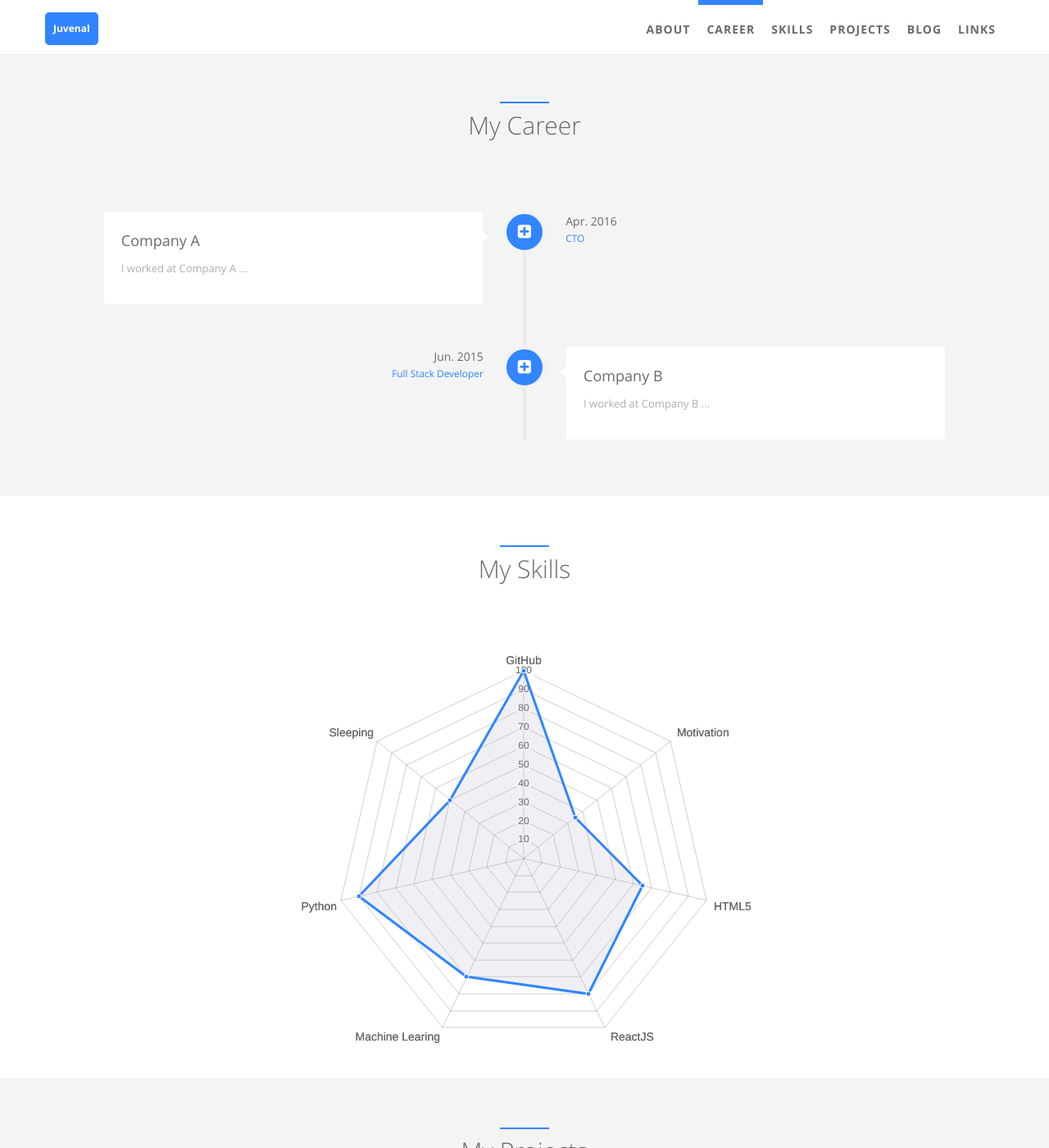
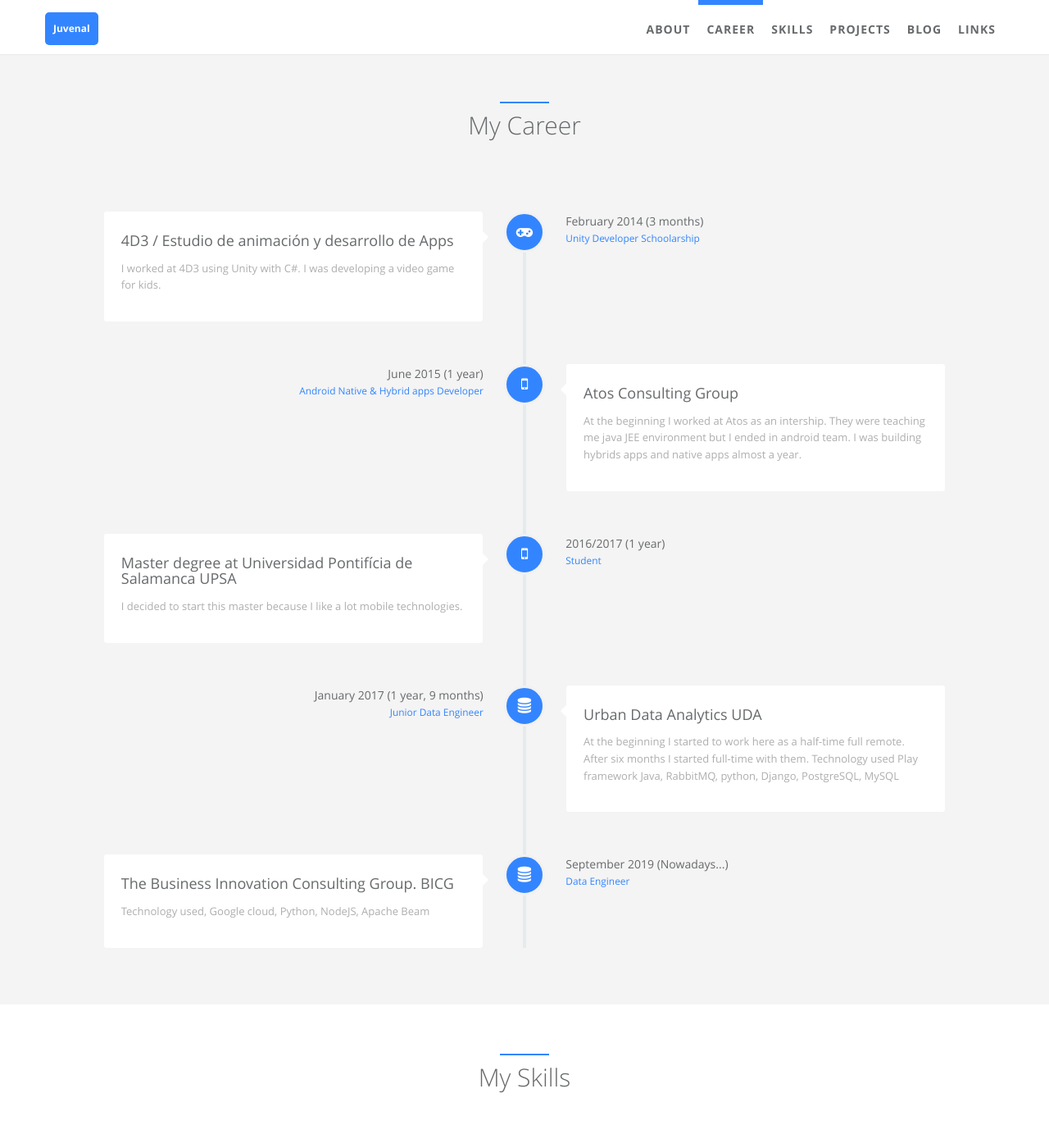
Before and after one commit to JuvenalSantiso/juvenalsantiso.github.io, a Jekyll site: the page built from index.html, in a window 1280 px wide and 1400 px high, scrolled down 818 px. Shown: the whole window at 82% size. Built offline with Jekyll 4.4.1, drawn with Linux system fonts in a browser that asks for light colours; some of the changed text lies outside the part shown.

```diff
--- a/_data/index/careers.yml
+++ b/_data/index/careers.yml
@@ -1,29 +1,72 @@
 # careers section data
 # if you don't have language feature(language.yml is empty), ignore "i18n" items
 - name:
-    detail: Company A
-    i18n: company_a
+    detail: 4D3 / Estudio de animación y desarrollo de Apps
+    i18n: 4D3 Animation Studio
   desc:
-    detail: I worked at Company A ...
-    i18n: company_a_desc
+    detail: I worked at 4D3 using Unity with C#. I was developing a video game for kids.
+    i18n:
   date:
-    detail: Apr. 2016
-    i18n: company_a_date
+    detail: February 2014 (3 months)
+    i18n:
   job:
-    detail: CTO
-    i18n: company_a_job
-  icon: fa-plus-square
+    detail: Unity Developer Schoolarship
+    i18n: Unity Developer Schoolarship
+  icon: fa-gamepad
 
 - name:
-    detail: Company B
-    i18n: company_b
+    detail: Atos Consulting Group
+    i18n: Atos
   desc:
-    detail: I worked at Company B ...
-    i18n: company_b_desc
+    detail: At the beginning I worked at Atos as an intership. They were teaching me java JEE environment but I ended in android team. I was building hybrids apps and native apps almost a year.
+    i18n:
   date:
-    detail: Jun. 2015
-    i18n: company_b_date
+    detail: June 2015 (1 year)
+    i18n:
   job:
-    detail: Full Stack Developer
+    detail: Android Native & Hybrid apps Developer
     i18n: company_b_job
-  icon: fa-plus-square
+  icon: fa-mobile
+
+- name:
+    detail: Master degree at Universidad Pontifícia de Salamanca UPSA
+    i18n: UPSA
+  desc:
+    detail: I decided to start this master because I like a lot mobile technologies.
+    i18n:
+  date:
+    detail: 2016/2017 (1 year)
+    i18n:
+  job:
+    detail: Student
+    i18n: Student
+  icon: fa-mobile
+
+- name:
+    detail: Urban Data Analytics UDA
+    i18n: UDA
+  desc:
+    detail: "At the beginning I started to work here as a half-time full remote. After six months I started full-time with them.
+    Technology used Play framework Java, RabbitMQ, python, Django, PostgreSQL, MySQL"
+    i18n:
+  date:
+    detail: January 2017 (1 year, 9 months)
+    i18n:
+  job:
+    detail: Junior Data Engineer
+    i18n: Junior Data Engineer
+  icon: fa-database
+
+- name:
+    detail: The Business Innovation Consulting Group. BICG
+    i18n: BICG
+  desc:
+    detail: Technology used, Google cloud, Python, NodeJS, Apache Beam
+    i18n:
+  date:
+    detail: September 2019 (Nowadays...)
+    i18n:
+  job:
+    detail: Data Engineer
+    i18n: Data Engineer
+  icon: fa-database
--- a/_data/index/skills.yml
+++ b/_data/index/skills.yml
@@ -2,5 +2,5 @@
 
 label: Ability
 id : cs
-aspects: GitHub, Motivation, HTML5, ReactJS, Machine Learing, Python, Sleeping
-percentage: 100, 35, 65, 80, 70, 90, 50
+aspects: GitHub, Motivation, Python, NodeJS, Google Cloud, Django, Java, Go, Apache Beam python
+percentage: 80, 90, 90, 80, 50, 70, 70, 40, 60
```
Also changed, not shown: _data/blog.yml (+15 -15 lines), _data/index/links.yml (+12 -16 lines), _data/index/projects.yml (+13 -17 lines), _posts/2017-01-31-3-steps-to-setup-website-with-Jalpc.md (+7 -0 lines), _posts/2017-12-21-test-code-snippets.md (deleted, +0 -42 lines), static/assets/img/landing/avatar.jpg.
